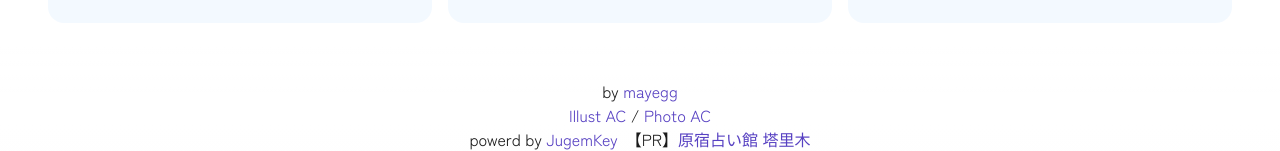
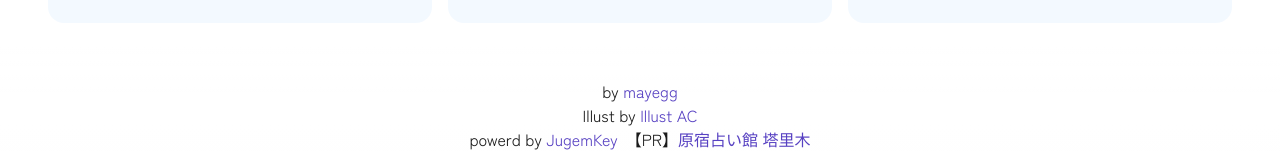
Before and after one commit to mayegg4869/Portfolio, a PHP site: page /horoscope/index.php in a window 1280 px wide. Shown: the part 1701-1852 px from the top of the page. Run offline with PHP 8.4, Linux system fonts and the light colour scheme; data that the repository does not hold is empty; some web fonts are replaced.

Commit message:
クレジット表記の修正

```diff
--- a/horoscope/index.php
+++ b/horoscope/index.php
@@ -96,7 +96,7 @@ include("fortune.php");
     <!-- フッターエリア -->
     <footer>
         <p>by <a href="https://mayegg4869.github.io/Portfolio/">mayegg</a></p>
-        <p><a href="https://www.ac-illust.com/">Illust AC</a> / <a href="https://www.photo-ac.com/">Photo AC</a></p>
+        <p>Illust by <a href="https://www.ac-illust.com/">Illust AC</a></p>
         <p>powerd by <a href="http://jugemkey.jp/api/">JugemKey</a>　【PR】<a href="http://www.tarim.co.jp/">原宿占い館 塔里木</a></p>
     <!-- footer --></footer>
 <!-- wrapper --></div>
```
